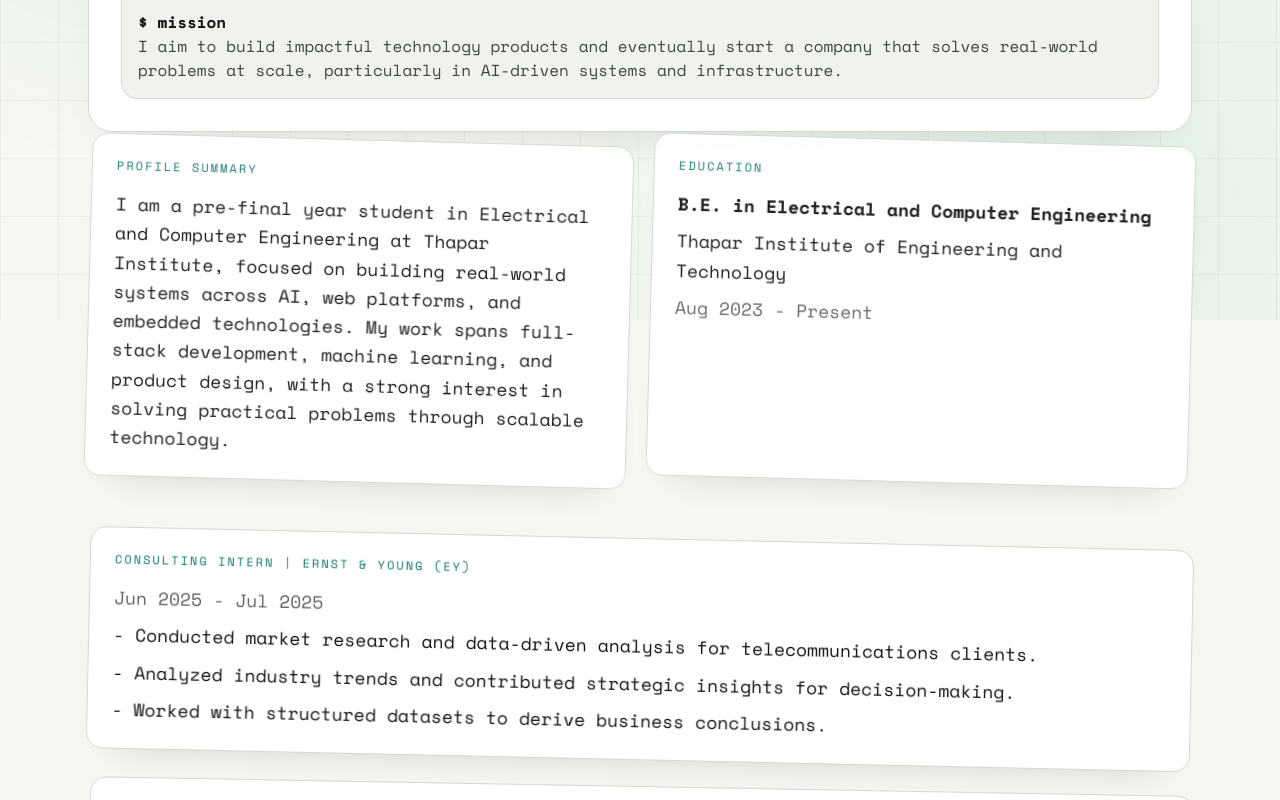
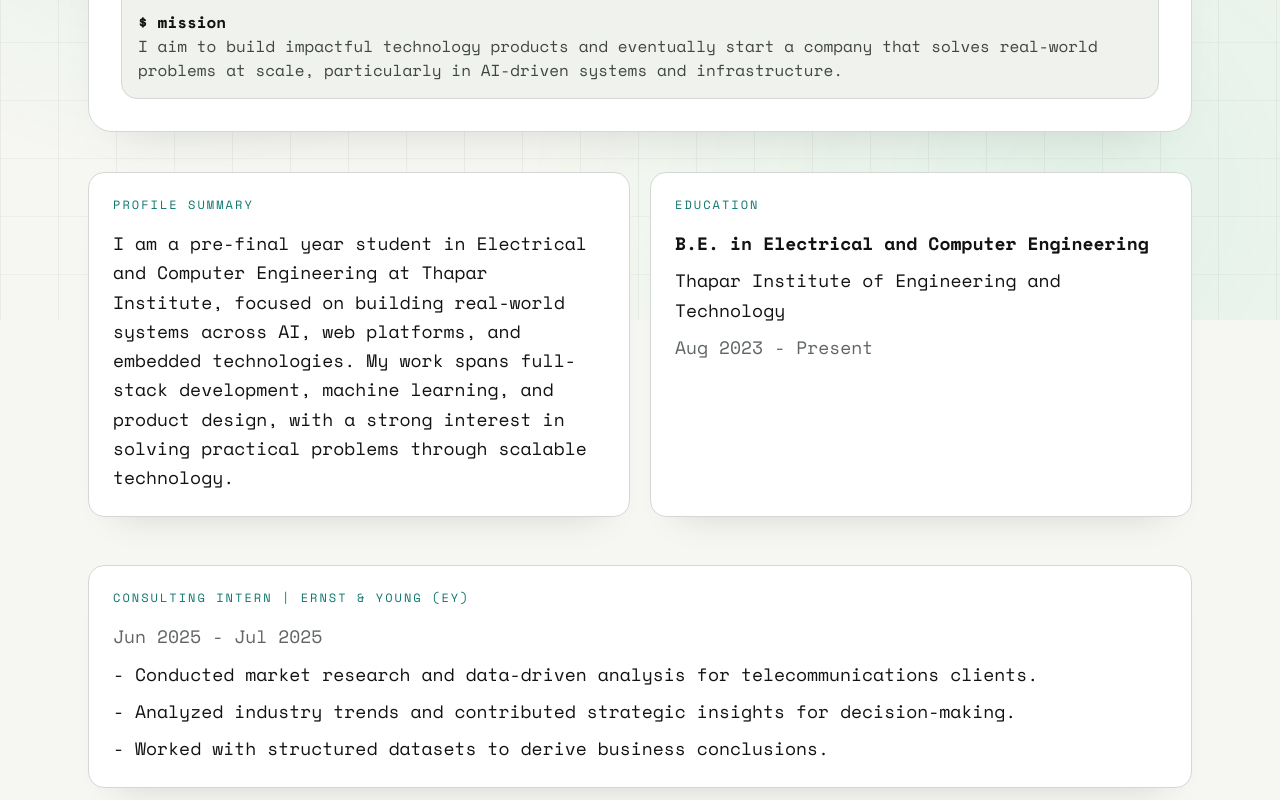
Before and after one commit to snghshashwat/portfolio, a Next.js app: page / in a window 1280 px wide. Shown: the part 480-1280 px from the top of the page. Built offline with nearby package versions, Linux system fonts and the light colour scheme.

Commit message:
Optimize animations and reduce motion overhead

```diff
--- a/app/globals.css
+++ b/app/globals.css
@@ -31,6 +31,12 @@ html {
   scroll-behavior: smooth;
 }
 
+@media (prefers-reduced-motion: reduce) {
+  html {
+    scroll-behavior: auto;
+  }
+}
+
 ::selection {
   background: rgba(16, 185, 129, 0.2);
   color: inherit;
@@ -49,14 +55,30 @@ body::before {
   background:
     radial-gradient(
       circle at 12% 18%,
-      color-mix(in srgb, var(--accent) 14%, transparent) 0%,
+      rgba(14, 165, 168, 0.14) 0%,
       transparent 48%
     ),
     radial-gradient(
       circle at 86% 86%,
-      color-mix(in srgb, var(--accent-strong) 10%, transparent) 0%,
+      rgba(16, 185, 129, 0.1) 0%,
       transparent 52%
     );
+}
+
+@supports (background: color-mix(in srgb, black 50%, transparent)) {
+  body::before {
+    background:
+      radial-gradient(
+        circle at 12% 18%,
+        color-mix(in srgb, var(--accent) 14%, transparent) 0%,
+        transparent 48%
+      ),
+      radial-gradient(
+        circle at 86% 86%,
+        color-mix(in srgb, var(--accent-strong) 10%, transparent) 0%,
+        transparent 52%
+      );
+  }
 }
 
 iframe {
@@ -78,4 +100,19 @@ main::before {
     linear-gradient(to bottom, rgba(17, 19, 18, 0.045) 1px, transparent 1px);
   background-size: 62px 62px;
   mask-image: radial-gradient(circle at center, black 36%, transparent 95%);
+  -webkit-mask-image: radial-gradient(
+    circle at center,
+    black 36%,
+    transparent 95%
+  );
 }
+
+.flip-scene {
+  transform-style: preserve-3d;
+  -webkit-transform-style: preserve-3d;
+}
+
+.flip-face {
+  backface-visibility: hidden;
+  -webkit-backface-visibility: hidden;
+}
--- a/components/terminal-portfolio.tsx
+++ b/components/terminal-portfolio.tsx
@@ -1,7 +1,7 @@
 "use client";
 
 import { ReactNode, useEffect, useRef, useState } from "react";
-import { motion, useScroll, useTransform } from "framer-motion";
+import { motion, useReducedMotion } from "framer-motion";
 import {
   contactLinks,
   education,
@@ -30,25 +30,16 @@ function AnimatedTerminalCard({
   children: ReactNode;
   className?: string;
 }) {
-  const ref = useRef<HTMLElement | null>(null);
-  const { scrollYProgress } = useScroll({
-    target: ref,
-    offset: ["start end", "end start"],
-  });
-
-  const opacity = useTransform(
-    scrollYProgress,
-    [0, 0.2, 0.5, 0.8, 1],
-    [0, 1, 1, 1, 0],
-  );
-  const y = useTransform(scrollYProgress, [0, 0.5, 1], [54, 0, -54]);
-  const rotateX = useTransform(scrollYProgress, [0, 0.5, 1], [-10, 0, 10]);
-  const rotateZ = useTransform(scrollYProgress, [0, 0.5, 1], [-2.5, 0, 2.5]);
+  const shouldReduceMotion = useReducedMotion();
 
   return (
     <motion.section
-      ref={ref}
-      style={{ opacity, y, rotateX, rotateZ }}
+      initial={shouldReduceMotion ? false : { opacity: 0, y: 20, scale: 0.995 }}
+      whileInView={
+        shouldReduceMotion ? undefined : { opacity: 1, y: 0, scale: 1 }
+      }
+      viewport={{ once: true, amount: 0.18 }}
+      transition={{ duration: 0.42, ease: "easeOut" }}
       className={
         "rounded-2xl border border-[#d3d8d4] bg-[#ffffff] p-5 shadow-[0_24px_36px_-28px_rgba(0,0,0,0.16)] sm:p-6 " +
         (className ?? "")
@@ -65,6 +56,7 @@ function AnimatedTerminalCard({
 }
 
 export function TerminalPortfolio() {
+  const shouldReduceMotion = useReducedMotion();
   const iframeBlockedByHeaders = new Set(["thyrft", "ledgeriq"]);
   const [activeProjectSlug, setActiveProjectSlug] = useState<string | null>(
     null,
@@ -72,7 +64,7 @@ export function TerminalPortfolio() {
   const activeProjectRef = useRef<string | null>(null);
   const queuedProjectRef = useRef<string | null | undefined>(undefined);
   const flipTimerRef = useRef<ReturnType<typeof setTimeout> | null>(null);
-  const flipDurationMs = 760;
+  const flipDurationMs = shouldReduceMotion ? 0 : 520;
 
   useEffect(() => {
     activeProjectRef.current = activeProjectSlug;
@@ -87,6 +79,11 @@ export function TerminalPortfolio() {
   }, []);
 
   const queueAwareFlip = (targetSlug: string | null) => {
+    if (shouldReduceMotion) {
+      setActiveProjectSlug(null);
+      return;
+    }
+
     if (targetSlug === activeProjectRef.current) {
       return;
     }
@@ -130,9 +127,9 @@ export function TerminalPortfolio() {
 
       <section className="relative z-10 mx-auto w-full max-w-6xl px-4 pb-8 pt-12 sm:px-6 sm:pt-16 md:pb-10">
         <motion.div
-          initial={{ opacity: 0, y: 24 }}
-          animate={{ opacity: 1, y: 0 }}
-          transition={{ duration: 0.6, ease: "easeOut" }}
+          initial={shouldReduceMotion ? false : { opacity: 0, y: 16 }}
+          animate={shouldReduceMotion ? undefined : { opacity: 1, y: 0 }}
+          transition={{ duration: 0.45, ease: "easeOut" }}
           className="rounded-3xl border border-[#d3d8d4] bg-[#ffffff] p-5 shadow-[0_24px_50px_-34px_rgba(0,0,0,0.18)] sm:p-8"
         >
           <p className="text-xs uppercase tracking-[0.2em] text-[#5f6662]">
@@ -222,15 +219,16 @@ export function TerminalPortfolio() {
             >
               <div className="[perspective:1600px]">
                 <div
-                  className="relative h-[360px] w-full rounded-2xl [transform-style:preserve-3d] transition-transform duration-[760ms] [transition-timing-function:cubic-bezier(0.16,1,0.3,1)] [will-change:transform] sm:h-[520px] md:h-[560px]"
+                  className="flip-scene relative h-[360px] w-full rounded-2xl transition-transform [transition-timing-function:cubic-bezier(0.16,1,0.3,1)] [will-change:transform] sm:h-[520px] md:h-[560px]"
                   style={{
+                    transitionDuration: `${flipDurationMs}ms`,
                     transform:
-                      activeProjectSlug === project.slug
+                      !shouldReduceMotion && activeProjectSlug === project.slug
                         ? "rotateY(180deg)"
                         : "rotateY(0deg)",
                   }}
                 >
-                  <div className="absolute inset-0 overflow-hidden rounded-2xl border border-[#d3d8d4] bg-[#ffffff] shadow-[0_24px_38px_-26px_rgba(0,0,0,0.16)] [backface-visibility:hidden]">
+                  <div className="flip-face absolute inset-0 overflow-hidden rounded-2xl border border-[#d3d8d4] bg-[#ffffff] shadow-[0_24px_38px_-26px_rgba(0,0,0,0.16)]">
                     <div className="flex h-full flex-col">
                       <div className="flex items-center justify-between border-b border-[#d3d8d4] bg-[#f0f2ed] px-4 py-2">
                         <p className="text-[11px] uppercase tracking-[0.16em] text-[#0f766e]">
@@ -258,7 +256,7 @@ export function TerminalPortfolio() {
                     </div>
                   </div>
 
-                  <div className="absolute inset-0 hidden rounded-2xl border border-[#d3d8d4] bg-[#ffffff] p-6 text-[#111312] shadow-[0_24px_38px_-26px_rgba(0,0,0,0.16)] [transform:rotateY(180deg)] [backface-visibility:hidden] sm:block">
+                  <div className="flip-face absolute inset-0 hidden rounded-2xl border border-[#d3d8d4] bg-[#ffffff] p-6 text-[#111312] shadow-[0_24px_38px_-26px_rgba(0,0,0,0.16)] [transform:rotateY(180deg)] sm:block">
                     <p className="text-[11px] uppercase tracking-[0.16em] text-[#0f766e]">
                       {project.title}
                     </p>
```
